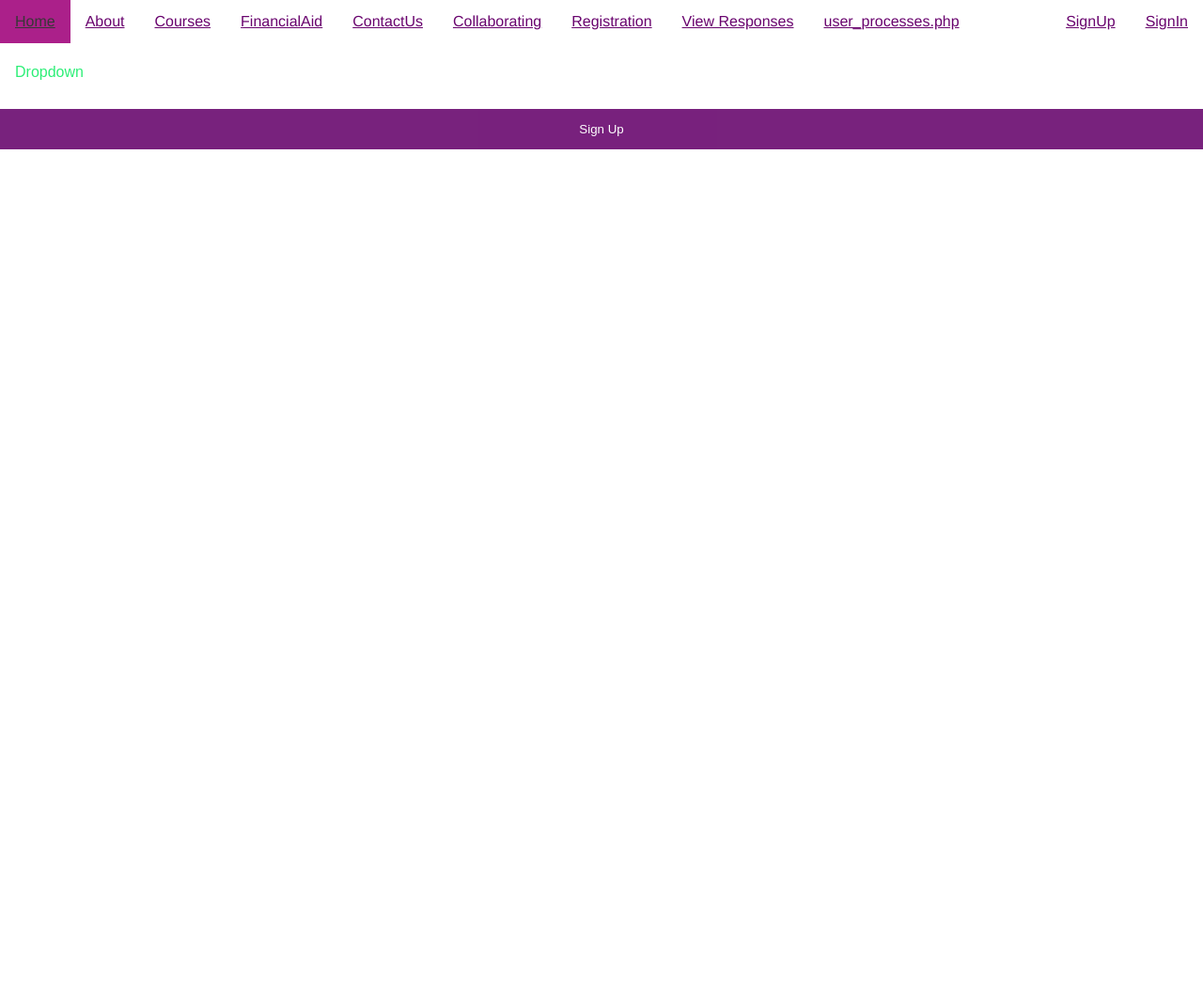
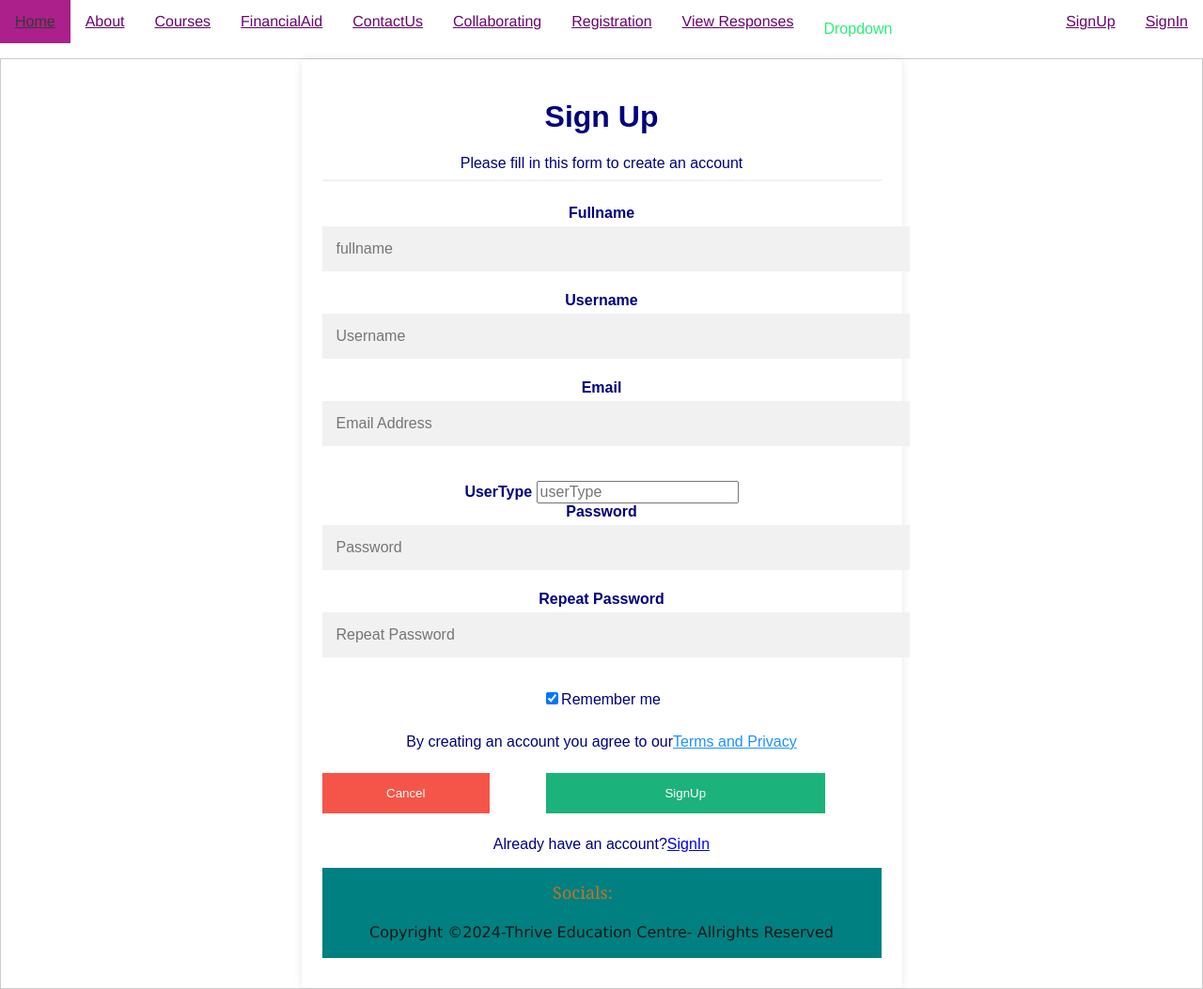
Before and after one commit to Clarita254/THRIVESCHOOL, a PHP site: page /SignUp.php in a window 1280 px wide. Shown: the whole page at 94% size. Before the commit the page ends 159 px from the top, so only its background shows below. Run offline with PHP 8.4, Linux system fonts and the light colour scheme.

Commit message:
Changed styling and code for signUp and signIn page

```diff
--- a/SignIn.php
+++ b/SignIn.php
@@ -28,7 +28,7 @@
 
 
     <!--Modal Content-->
-<form class="modal-content animate"action="/action_page.php">
+<form class="modal-content animate"action="/action_page.php" action="user_processes.php"method="POST" autocomplete="off">
     <div class="imgcontainer">
         <img src="Images/People/img_avatar6.png"alt="Avatar" class="avatar">
         <img src="Images/People/img_avatar2.png"alt="Avatar" class="avatar">
--- a/SignUp.php
+++ b/SignUp.php
@@ -1,39 +1,23 @@
 <?php require_once("includes/db_connect.php");?>
 
 <?php include_once("templates/header.php");?>
-    <link rel="stylesheet" href="https:/cdnjs.cloudflare.com/ajax/libs/font-awesome/6.0.0-beta3/css/all.min.css">
+<?php include_once("templates/nav.php");?>
 
-    <style>
 
-        h1{
-            font-family:Arial, Helvetica, sans-serif;
+<?php require_once("includes/db_connect.php");?>
 
-        }
-        p{
-            font-style:inherit;
-            font-size: large;
-        }
-    </style>
 
 <body>
 
-<?php include_once("templates/nav.php");?>
+<form action="action_page.php"style="border:1px solid #ccc">
+    <div class="container">
+<div id=SignUp-h2>
+<h1> Sign Up </h1>
+<div>
 
-    <!--Button to open the model-->
-    <button onclick="document.getElementById('id01').style.display='block'" >Sign Up </button>
+<p id="SignUp-Form-label">Please fill in this form to create an account </p>
 
-    <!---The Modal(contains the sign Up form)-->
-    <div id ="id01" class="modal">
-        <span onclick="document.getElementById('id01').style.display='none'" class="close"title="Close Modal"></span>
-
-<form action="user_processes.php"method="POST"autocomplete="off">
-<form class="modal-content"action="/action_page.php">
-
-    <div class="container">
-        <h1>Sign Up</h1>
-        <p> Please fill in this form to create an account.</p>
-        <hr>
-
+<hr>
 
 <label for ="fullname"><b>Fullname</b></label>
 <input type="text"placeholder="fullname"name="fullname"required>
@@ -57,34 +41,18 @@
 <label for ="password-repeat"><b>Repeat Password</b></label>
 <input type="password" placeholder="Repeat Password"name="password-repeat"required>
 
-<input type="checkbox"checked="checked"name="remember" style="margin-bottom: 15px">Remember me
 
-</label>
-
-<p>By creating an account you agree to our <a href="#" style="color: dodgerblue;"> Terms & Privacy</a>.</p>
+<input type="checkbox"checked="checked"name="remember"style="margin-bottom:15px">Remember me </label>
+<p>By creating an account you agree to our<a href="SignUp.php" style="color:dodgerblue">Terms and Privacy</a></p>
 
 <div class="clearfix">
-    <button type="button"onclick="document.getElementById('id01').style.display='none'" class="cancelButton">Cancel </button>
-
-    <button type="submit"class="signup">Sign Up</button>
-
-
-</div>
+    <button type="button" class="cancelbutton">Cancel</button>
+    <button type="submit" class="signUpbutton">SignUp</button>
  </div>
-</form>
-    </form>
-</div>
-
-<script>
-    //Get modal
-    var modal=document.getElementById('id01');
-
-    //When the user clicks anywhere outside of the modal,It closes
-    window.onclick=function(event){
-        if(event.target==modal){
-            modal.style.display="none";
-        }
-    }
-</script>
+ </div>
+ </form>
+<p class="account-info">Already have an account?<a href="SignIn.php">SignIn</a></p>
 
 </body>
+
+<?php require_once("templates/footer.php");?>
--- a/css/form.css
+++ b/css/form.css
@@ -1,17 +1,4 @@
-/*Sign-Up form*/
-*{box-sizing: border-box;}
 
-/*Full-width input fields*/
-input[type=text],input[type=email], input[type=password]{
- width:30%;
- padding:3px;
- margin: 5px 0 22px 0;
- display:inline-block;
- border:none;
- background: #f1f1f1;
-
-
-}
 
 /*Registration Form*/
 
@@ -45,96 +32,98 @@ input[type="submit"]{
 input[type="submit"]:hover{
   background-color: darkviolet;
 }
-/*Adding a background color when the input gets focus*/
-input[type=text]:focus, input[type=password]:focus{
+/*Code for SignUp page starts here*/
+#SignUp{
+  width:50%;
+  margin:0 auto;
+  padding:20px;
+  background-color:rgba(255,255,255,0.8);
+  border-radius:5px;
+  box-shadow: 0 0 10px rgba(0,0,0,0.1);
+
+
+}
+
+#SignUp-h2{
+  text-align:center;
+  margin-bottom:20px;
+  color:navy
+}
+#SignUp-Form-label{
+display:block;
+margin-bottom:5px;
+
+}
+/*Full-width input fields*/
+input[type=text],input[type=password]{
+  width:100%;
+  padding:15px;
+  margin:5px 0 22px 0;
+  display:inline-block;
+  border:none;
+  background:#f1f1f1;
+
+}
+input[type=text]:focus,input[type=password]:focus{
   background-color:#ddd;
   outline:none;
+
 }
-/*Setting a style for all buttons*/
+hr{
+  border:1px solid #f1f1f1;
+  margin-bottom:25px;
+}
+/*set a style for all buttons*/
 button{
- background-color:#6a0a6f;
+background-color:#04AA6D;
 color:white;
 padding:14px 20px;
- margin: 8px 0;
+margin:8px 0;
 border:none;
 cursor:pointer;
- width:100%;
+width: 50%;
 opacity:0.9;
 }
 button:hover{
 opacity:1;
 
 }
+/*Extra styles for cancel button*/
 .cancelbutton{
   padding:14px 20px;
+  background-color:#f44336;
 
 }
- /*Float cancel and signup buttons and adding an equal width*/
- .cancelButton, .signupbutton{
+/*float cancel and signUp buttons and add an equal width*/
+.cancelbutton,.signupbutton{
   float:left;
+  width:30%;
+}
+/*Add padding to container elements*/
+.container{
+  padding:16px;
     width:50%;
+    margin:0 auto;
+    padding:20px;
+    border:2px solid rgb(255, 255,255,0.8);
+    border-radius:5px;
+    box-shadow:0 0 10px rgba(0,0,0,0.1);
+    box-sizing:border-box;
 
 }
-.container{
- padding:16px;
-}
-/*Modal Background*/
-.modal{
- display:none;
- position:fixed;
- /*To be on top*/
- z-index:1;
- left:0;
- top:0;
- width:100%;/*Full width*/
- height:100%;/*full height*/
- overflow: auto;
- background: color #474e5d;
- padding-top:50px;
-
-}
-/*Modal ContentBox*/
-.modal-content{
- background-color: #fefefe;
- margin:5% auto 15% auto;/*5% from the top , 15% from the bottom and centred*/
- border:1px solid #888;
- width:80%;
-}
-/*Styling the horizontal ruler*/
-hr{
- border:1px solid #f1f1f1;
- margin-bottom:25px;
-
-}
-/*The close button (X)*/
-.close{
- position:absolute;
- right:35px;
- top:15px;
- font-size:40px;
- font-weight:bold;
- color:#f1f1f1;
-
-}
-.close:hover,
-.close:focus{
- color:#f44336;
- cursor:pointer;
-}
-/*floats*/
+/*claear floats*/
 .clearfix::after{
 content:"";
 clear:both;
 display:table;
 
 }
-/*Change styles for cancel button and sign up button on extra small screens*/
+/*Change styles for cancel button and signup button on extra small screens*/
 @media screen and (max-width:300px){
- .cancelButton, .signupbutton{
-   width:100%
+  .cancelbutton,.signupbutton{
+    width:100%;
   }
 }
-
 /*Code for SignIn page starts here*/
 /*The Moodal background*/
 .modal{
--- a/css/style.css
+++ b/css/style.css
@@ -4,5 +4,5 @@
 @import url('topnav.css');
 @import url('structure.css');
 @import url('FAQs.css');
+@import url('team.css');
 @import url('footer.css');
-@import url('team.css');
--- a/templates/nav.php
+++ b/templates/nav.php
@@ -7,7 +7,6 @@
     <a href="Collaborating.php">Collaborating</a>
     <a href="Registration.php">Registration</a>
     <a href="view_responses.php">View Responses</a>
-    <a href="user_processes.php">user_processes.php</a>
 
 
 
```
Also changed, not shown: javascript/script.js (line endings or trailing spaces). Lines whose indentation alone changed are shown as unchanged.
